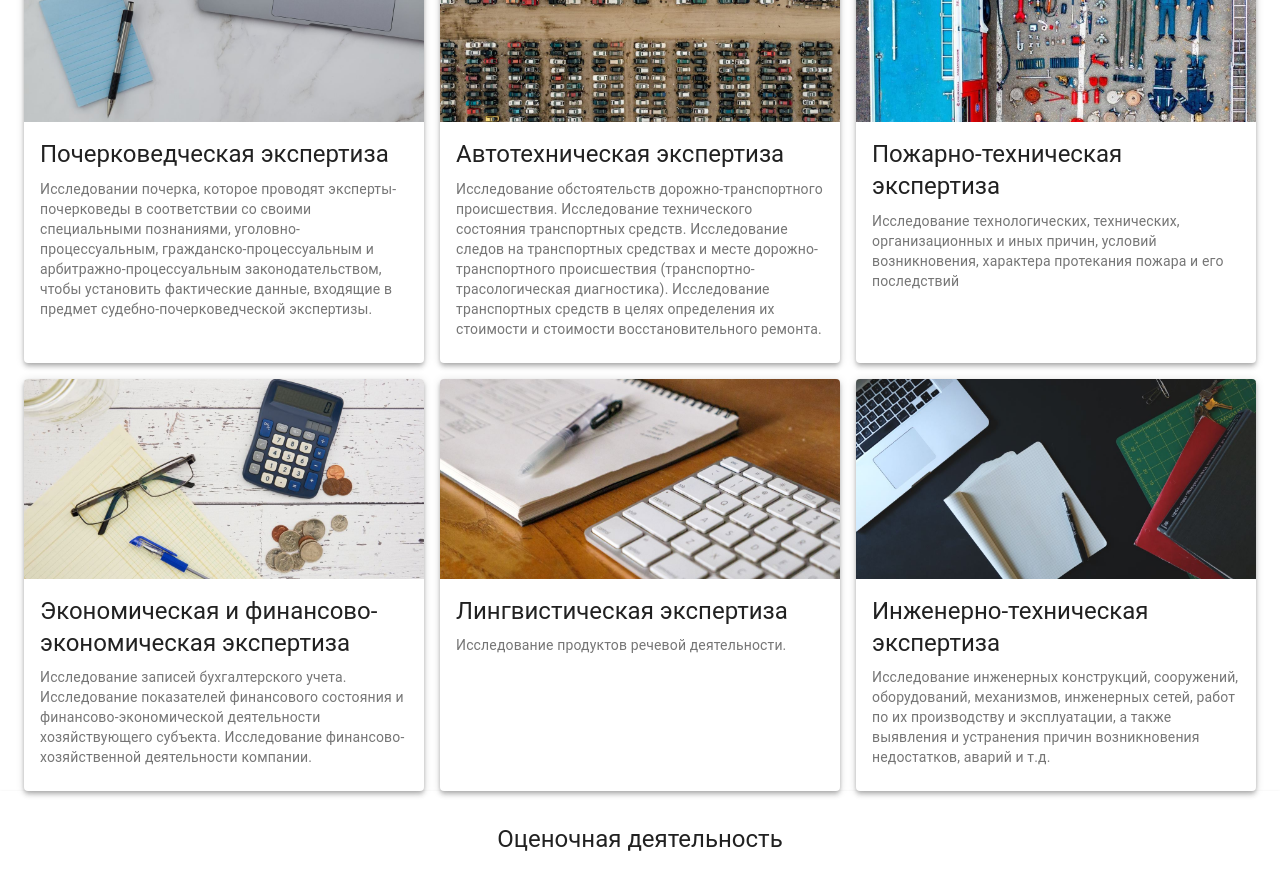
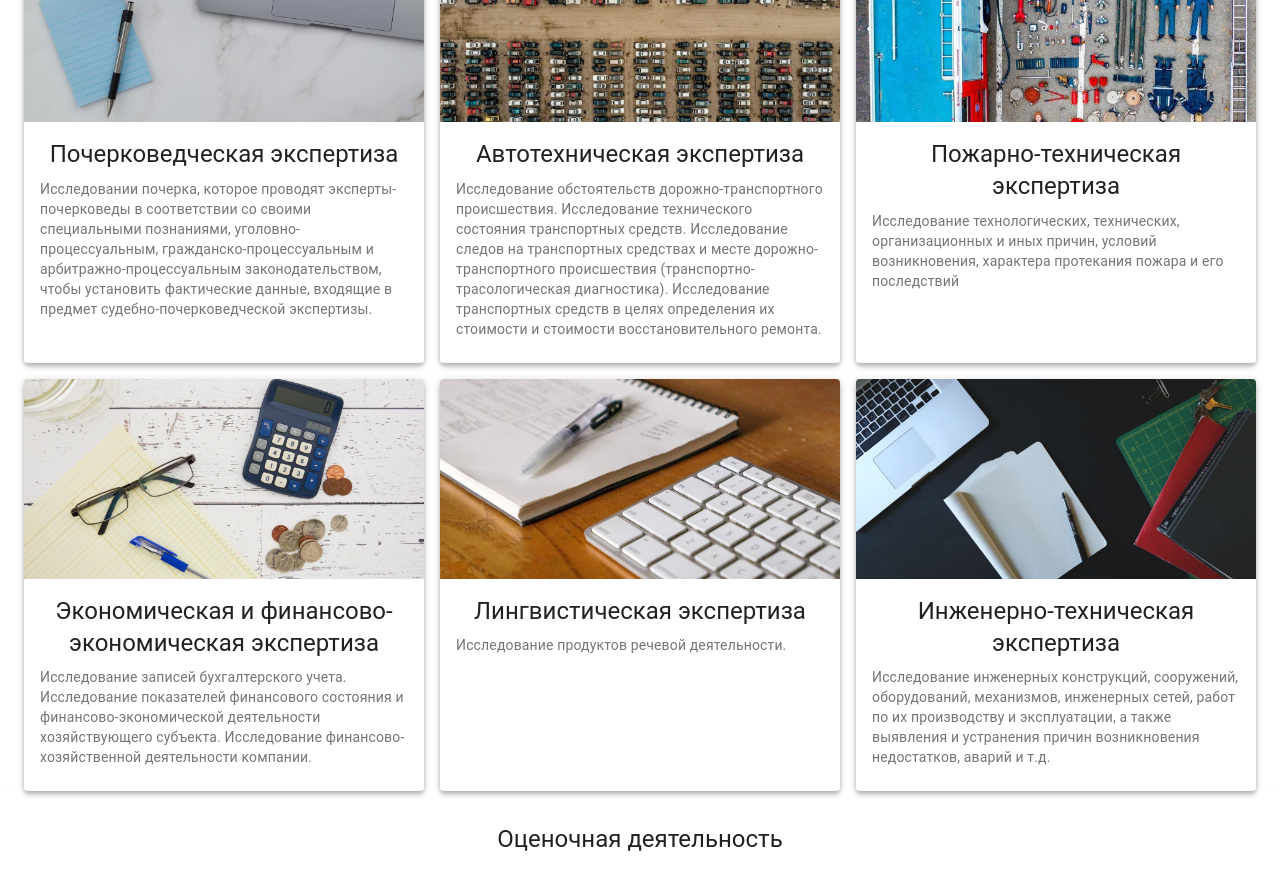
Before and after one commit to avramenkomy/altika, a React (Create React App) app in the folder altika_frontend/: page / in a window 1280 px wide. Shown: the part 1620-2489 px from the top of the page. Built offline with nearby package versions, Linux system fonts and the light colour scheme.

Commit message:
WIP: update layout expertise titles on center card

```diff
--- a/altika_frontend/src/components/expertiseTypes/ExpertiseCard.js
+++ b/altika_frontend/src/components/expertiseTypes/ExpertiseCard.js
@@ -28,7 +28,7 @@ function ExpertiseCard(props) {
         title={props.title}
       />
       <CardContent>
-        <Typography gutterBottom variant="h5" component="h2">
+        <Typography gutterBottom variant="h5" component="h2" align="center">
           {props.title}
         </Typography>
         <Typography variant="body2" color="textSecondary" component="p">
```
